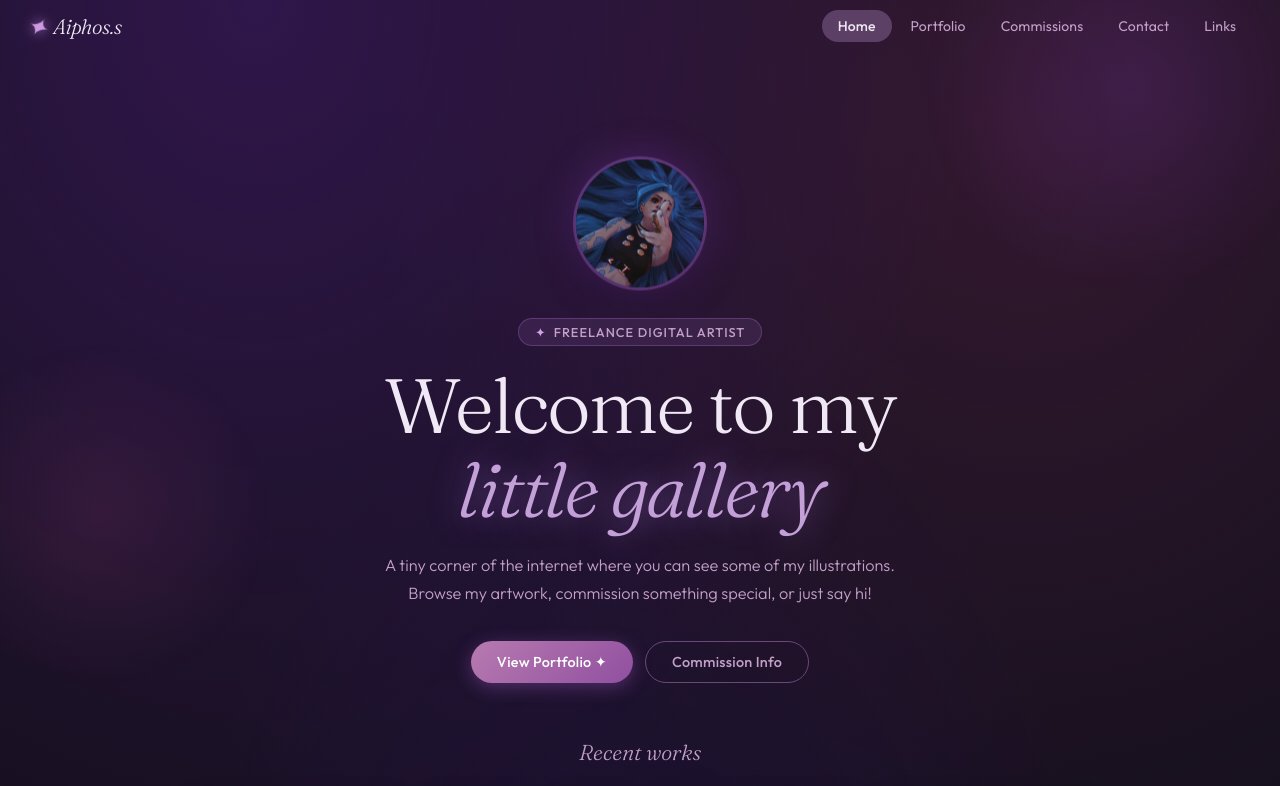
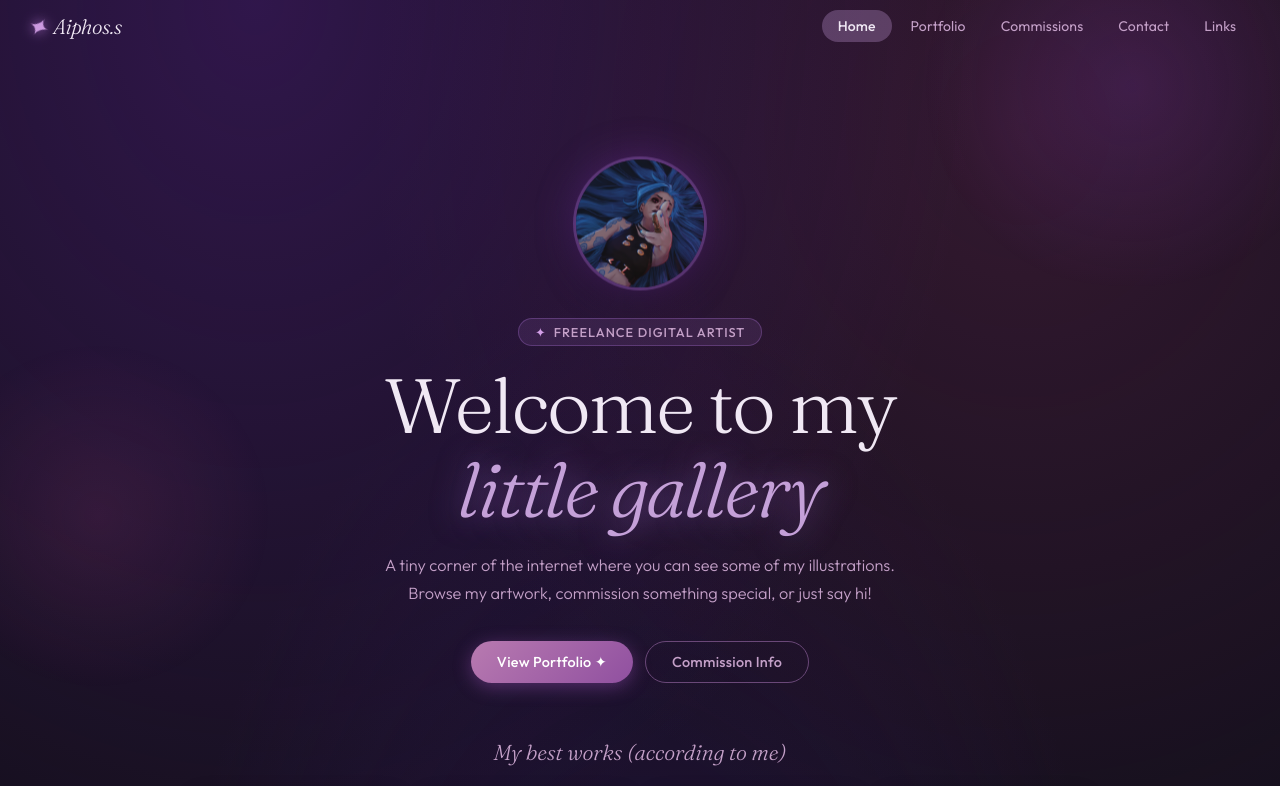
Before and after one commit to Sofilaxus/aiphos.art, a React (Vite) app in the folder aiphos.s/: page /home in a window 1280 px wide. Shown: the top 786 px of the page. Built offline with nearby package versions, Linux system fonts and the light colour scheme.

Commit message:
Changed "recent" to "favoeuite"

```diff
--- a/aiphos.s/src/pages/HomePage.jsx
+++ b/aiphos.s/src/pages/HomePage.jsx
@@ -63,13 +63,13 @@ export default function HomePage() {
         </div>
       </div>
 
-      {/* Recent works strip */}
+      {/* my best works strip */}
       <div style={{ padding: '0 28px 80px', maxWidth: 960, margin: '0 auto', position: 'relative' }}>
         <div style={{
           textAlign: 'center', marginBottom: 22,
           fontFamily: "'Fraunces', serif", fontSize: '1.35rem',
           fontWeight: 300, color: C.mid, fontStyle: 'italic',
-        }}>Recent works</div>
+        }}>My best works (according to me)</div>
 
         <div style={{ display: 'grid', gridTemplateColumns: 'repeat(auto-fill,minmax(175px,1fr))', gap: 14 }}>
           {HOME_PREVIEWS.map((item, i) => (
```
